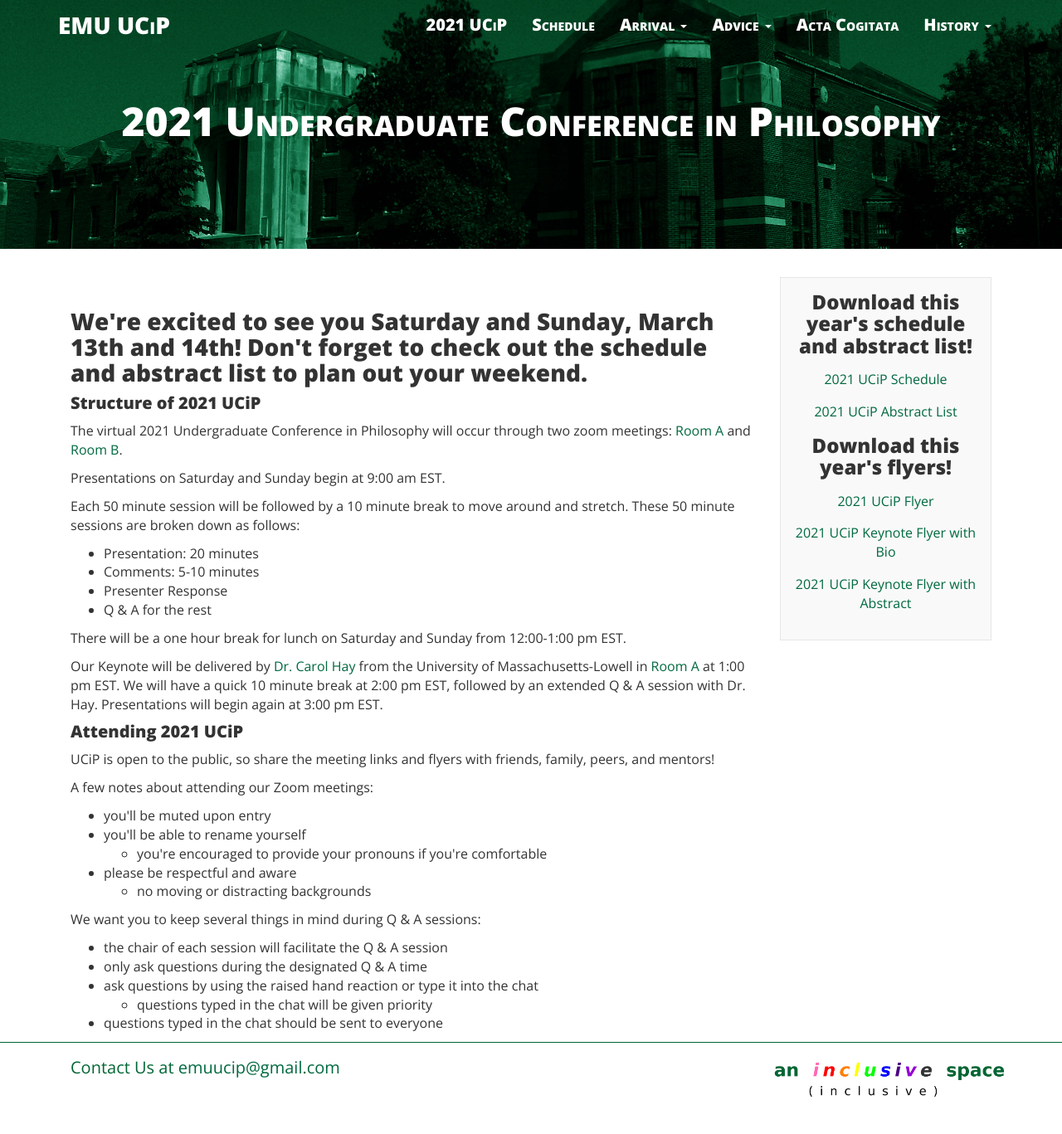
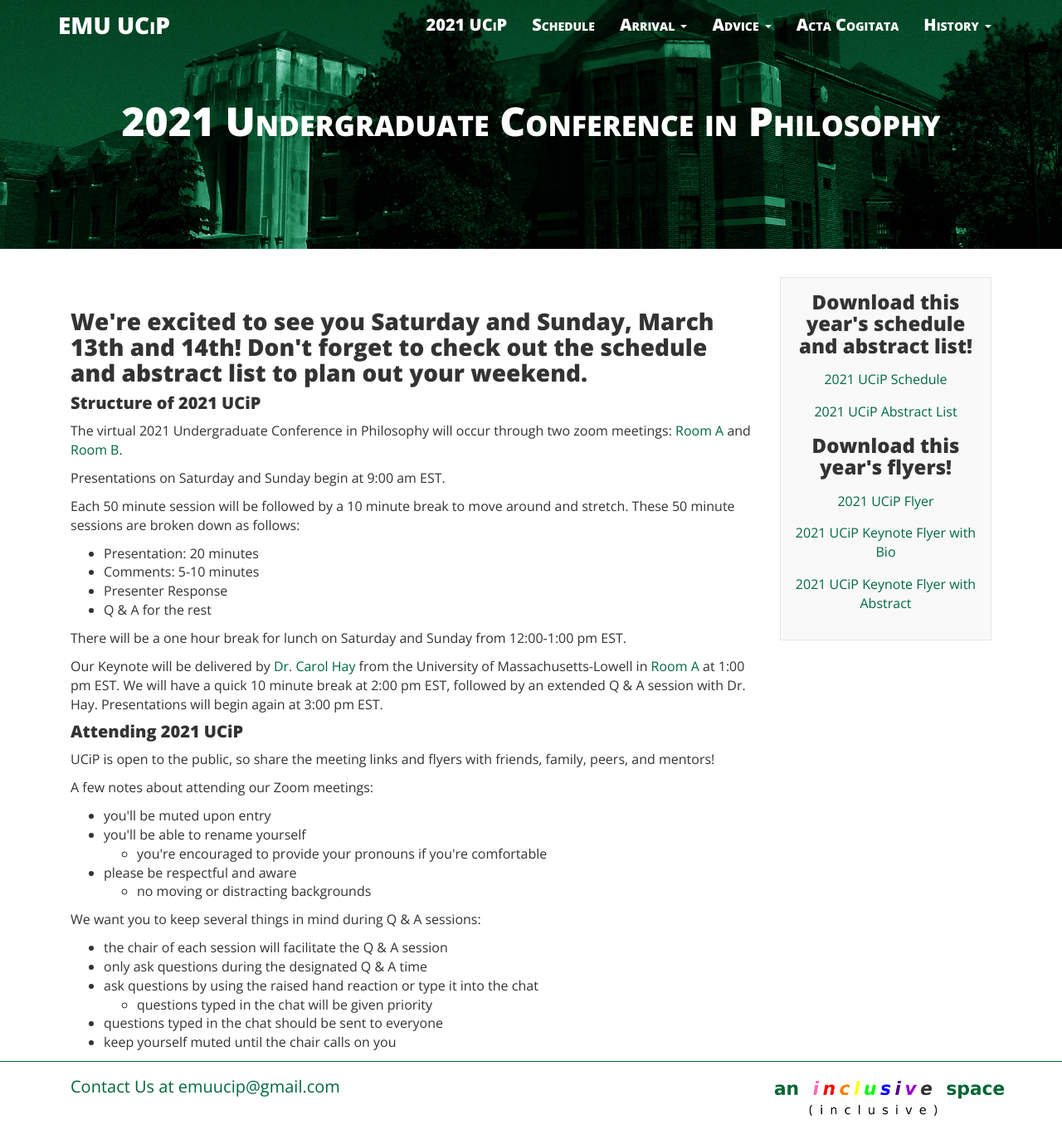
Before and after one commit to ucip/ucip.github.io, a Jekyll site: the page built from 2021.md, in a window 1280 px wide. Shown: the whole page at 83% size. Built offline with Jekyll 4.4.1, drawn with Linux system fonts in a browser that asks for light colours; nearby versions of some CDN libraries; before the commit the page ends 1344 px from its top, so only the background shows below that.

Commit message:
adding mic rule

```diff
--- a/2021.md
+++ b/2021.md
@@ -57,6 +57,7 @@ permalink: /2021/
           </ul>
         </li>
         <li>questions typed in the chat should be sent to everyone</li>
+        <li>keep yourself muted until the chair calls on you</li>
       </ul>
     </div>
   </div>
```
